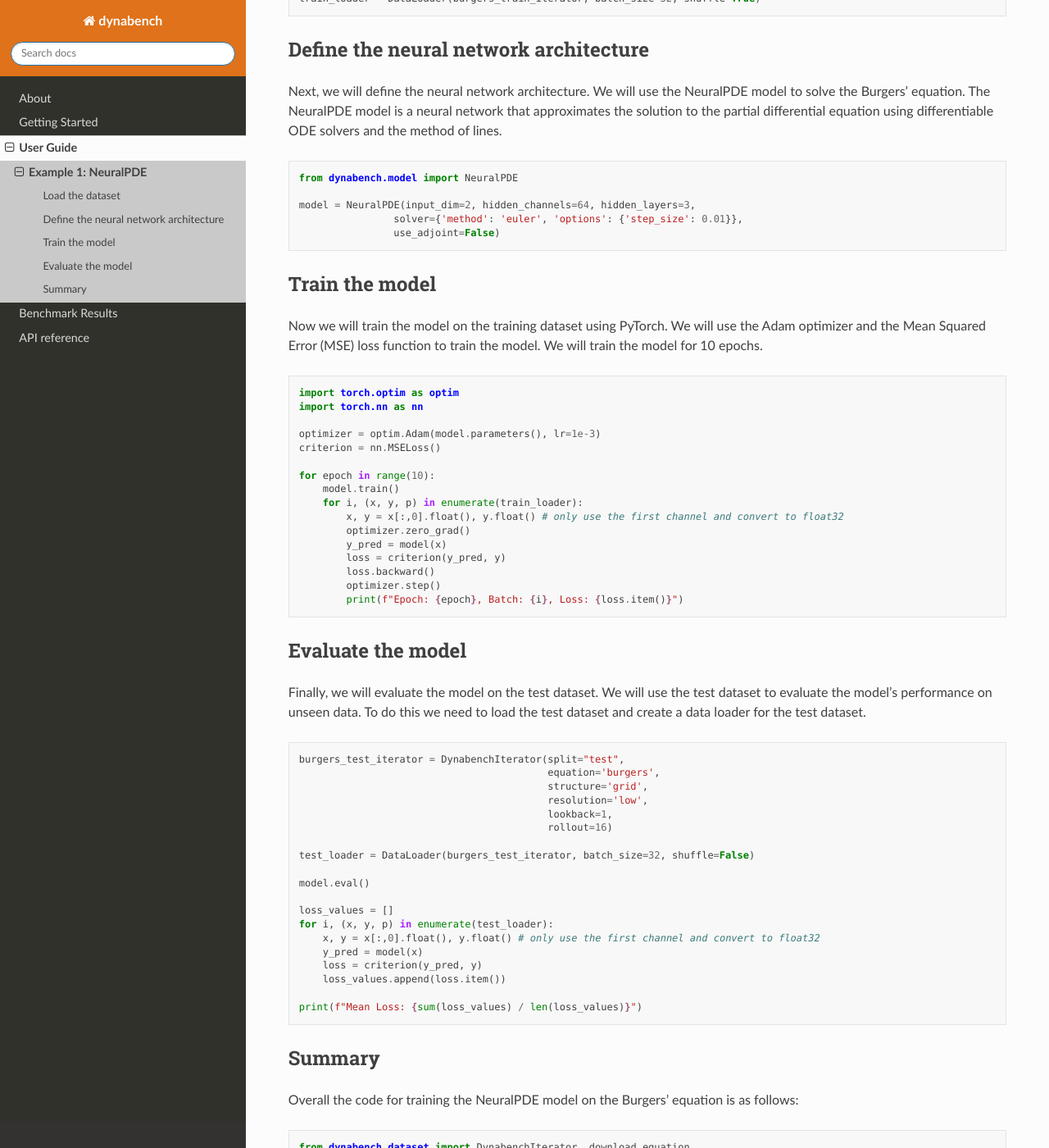
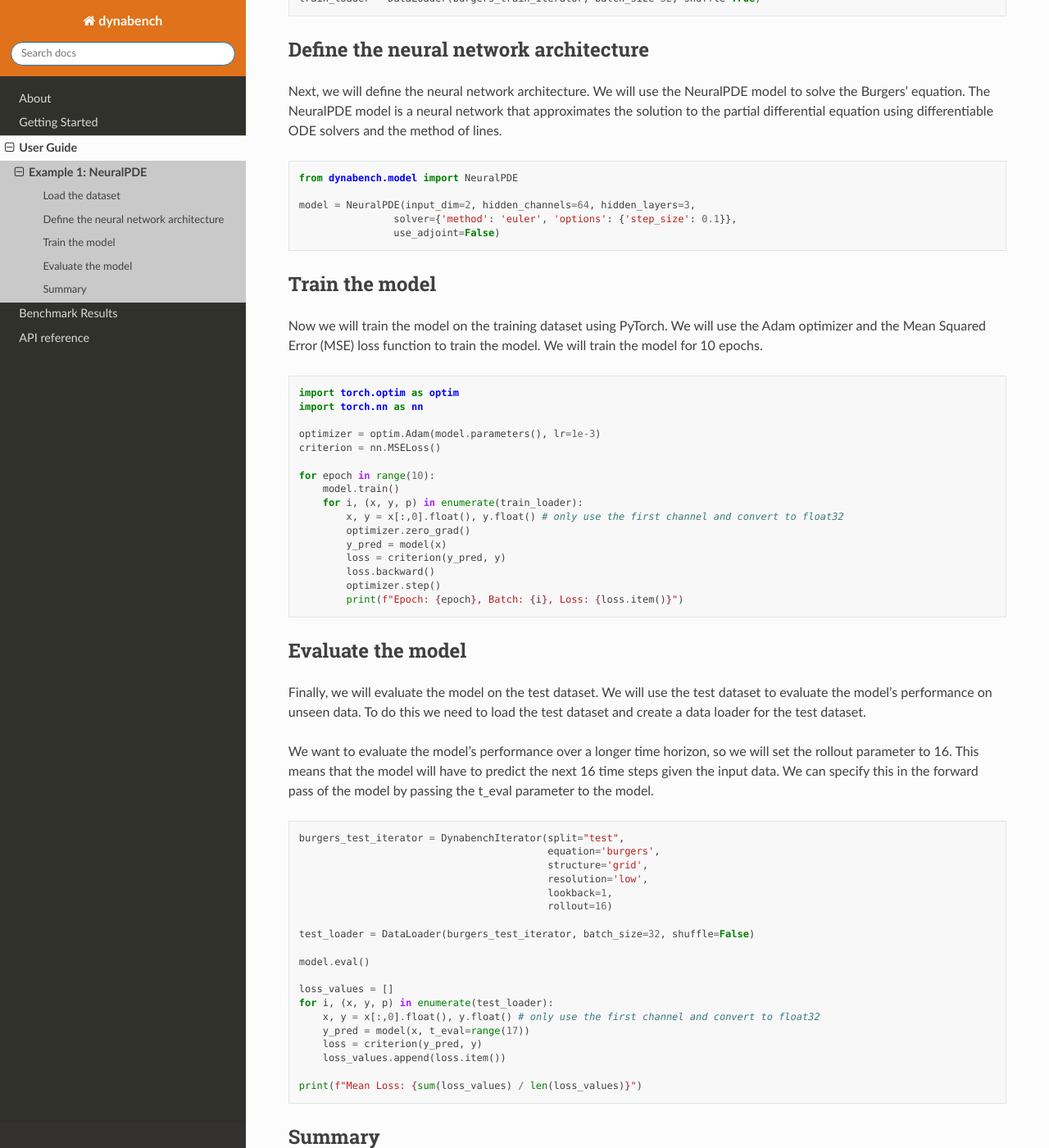
Before and after one commit to badulion/dynabench, a Sphinx documentation site: the page built from docs/source/examples/neuralpde.rst, in a window 1280 px wide and 1400 px high, scrolled down 933 px. Shown: the whole window at 82% size. Built offline with Sphinx 7.4.7 and the Read the Docs theme 2.0.0, drawn with Linux system fonts in a browser that asks for light colours; some of the changed text lies outside the part shown.

Commit message:
Fixed rollout in test step for neuralpde example

```diff
--- a/docs/source/examples/neuralpde.rst
+++ b/docs/source/examples/neuralpde.rst
@@ -60,7 +60,7 @@ Next, we will define the neural network architecture. We will use the NeuralPDE
     from dynabench.model import NeuralPDE
 
     model = NeuralPDE(input_dim=2, hidden_channels=64, hidden_layers=3,
-                    solver={'method': 'euler', 'options': {'step_size': 0.01}},
+                    solver={'method': 'euler', 'options': {'step_size': 0.1}},
                     use_adjoint=False)
 
 
@@ -101,6 +101,10 @@ Evaluate the model
 Finally, we will evaluate the model on the test dataset. We will use the test dataset to evaluate the model's performance on unseen data.
 To do this we need to load the test dataset and create a data loader for the test dataset.
 
+We want to evaluate the model's performance over a longer time horizon, so we will set the rollout parameter to 16.
+This means that the model will have to predict the next 16 time steps given the input data.
+We can specify this in the forward pass of the model by passing the t_eval parameter to the model.
+
 .. code-block::
 
     burgers_test_iterator = DynabenchIterator(split="test",
@@ -117,7 +121,7 @@ To do this we need to load the test dataset and create a data loader for the tes
     loss_values = []
     for i, (x, y, p) in enumerate(test_loader):
         x, y = x[:,0].float(), y.float() # only use the first channel and convert to float32
-        y_pred = model(x)
+        y_pred = model(x, t_eval=range(17))
         loss = criterion(y_pred, y)
         loss_values.append(loss.item())
 
@@ -152,7 +156,7 @@ Overall the code for training the NeuralPDE model on the Burgers' equation is as
     train_loader = DataLoader(burgers_train_iterator, batch_size=32, shuffle=True)
 
     model = NeuralPDE(input_dim=2, hidden_channels=64, hidden_layers=3,
-                    solver={'method': 'euler', 'options': {'step_size': 0.01}},
+                    solver={'method': 'euler', 'options': {'step_size': 0.1}},
                     use_adjoint=False)
 
     optimizer = optim.Adam(model.parameters(), lr=1e-3)
@@ -183,7 +187,7 @@ Overall the code for training the NeuralPDE model on the Burgers' equation is as
     loss_values = []
     for i, (x, y, p) in enumerate(test_loader):
         x, y = x[:,0].float(), y.float() # only use the first channel and convert to float32
-        y_pred = model(x)
+        y_pred = model(x, t_eval=range(17))
         loss = criterion(y_pred, y)
         loss_values.append(loss.item())
 
```
Also changed, not shown: 1 other file.
